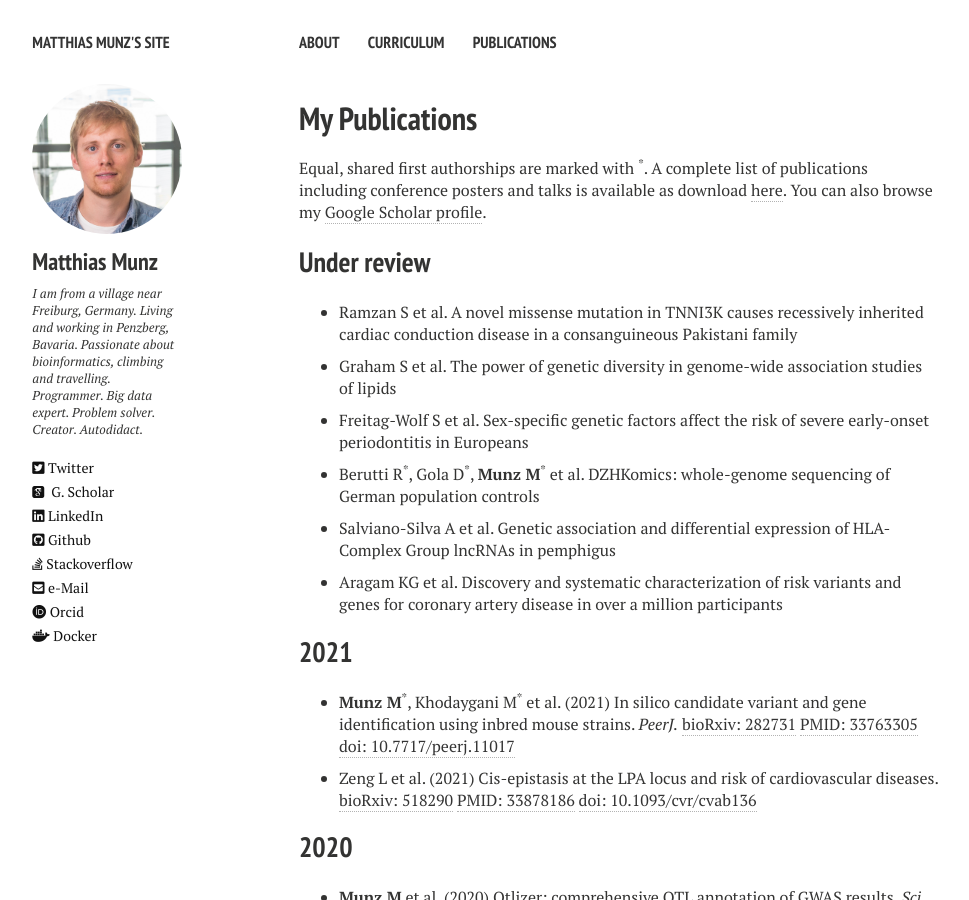
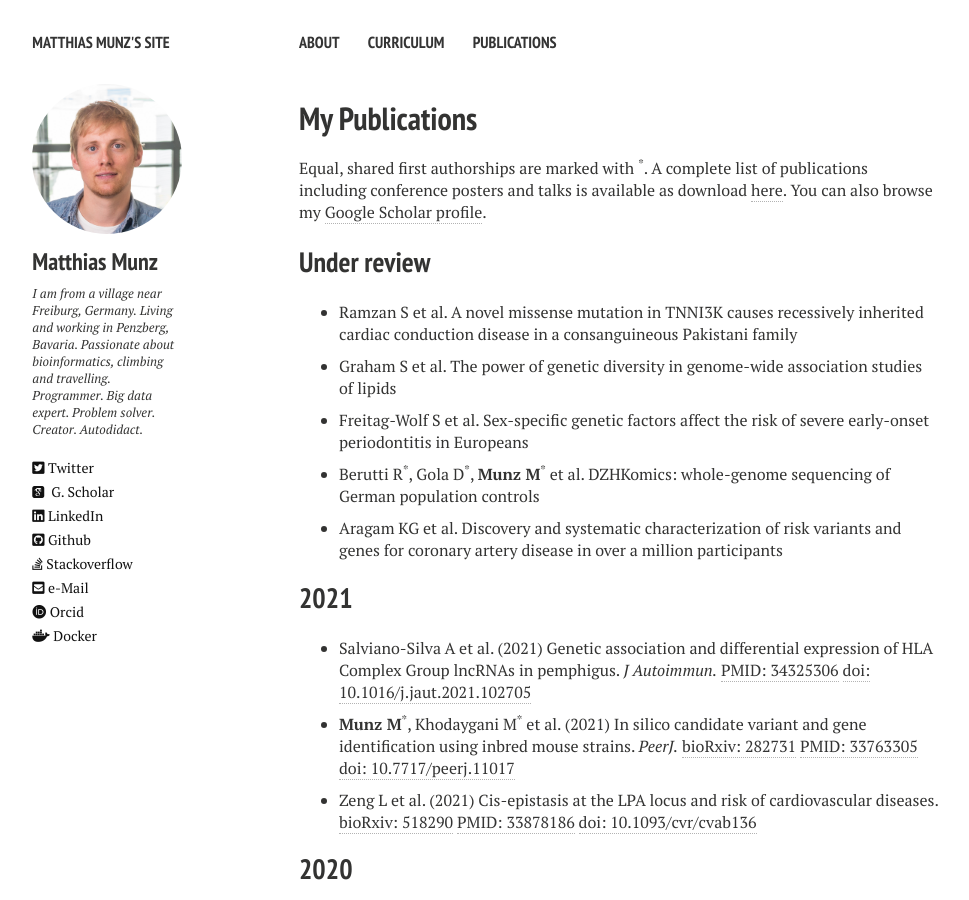
Before and after one commit to matmu/matmu.github.io-deprecated, a Jekyll site: the page built from _pages/publications.md, in a window 1280 px wide and 900 px high. Shown: the whole window, without its empty margins (21-990 px from the left). Built offline with Jekyll 4.4.1, drawn with Linux system fonts in a browser that asks for light colours; nearby versions of some CDN libraries.

Commit message:
Update publications.yml

```diff
--- a/_data/publications.yml
+++ b/_data/publications.yml
@@ -9,12 +9,15 @@
       title: "Sex-specific genetic factors affect the risk of severe early-onset periodontitis in Europeans"
     - authors: "Berutti R<sup>*</sup>, Gola D<sup>*</sup>, <b>Munz M</b><sup>*</sup> et al."
       title: "DZHKomics: whole-genome sequencing of German population controls"
-    - authors: "Salviano-Silva A et al."
-      title: "Genetic association and differential expression of HLA-Complex Group lncRNAs in pemphigus"
     - authors: "Aragam KG et al."
       title: "Discovery and systematic characterization of risk variants and genes for coronary artery disease in over a million participants"
 - year: 2021
   publications:
+    - authors: "Salviano-Silva A et al."
+      title: "Genetic association and differential expression of HLA Complex Group lncRNAs in pemphigus."
+      journal: "J Autoimmun."
+      doi: "10.1016/j.jaut.2021.102705"
+      pmid: "34325306"
     - authors: "<b>Munz M</b><sup>*</sup>, Khodaygani M<sup>*</sup> et al."
       title: "In silico candidate variant and gene identification using inbred mouse strains."
       journal: "PeerJ."
```
